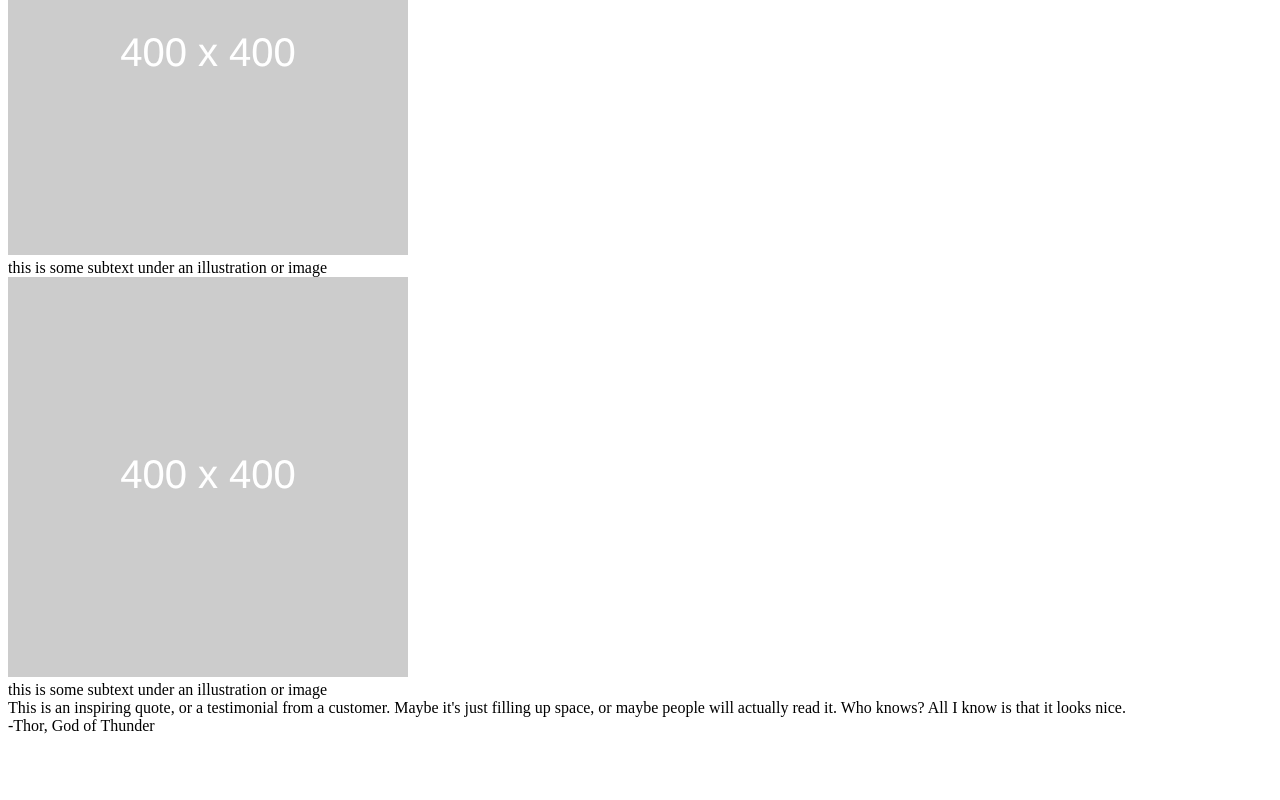
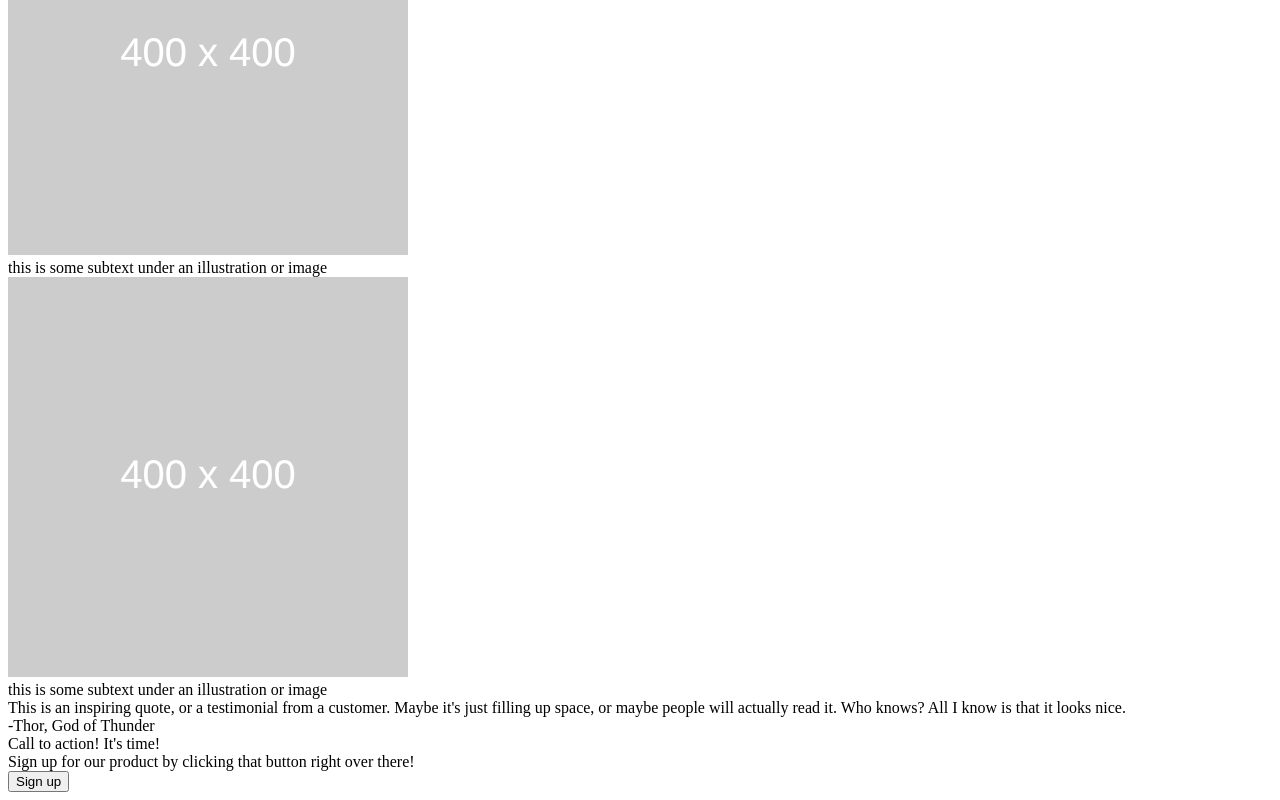
Before and after one commit to Kojapu/landing-page, a plain HTML site: page index.html in a window 1280 px wide. Shown: the part 1574-2374 px from the top of the page. Before the commit the page ends 2317 px from the top, so only its background shows below. Drawn offline with Linux system fonts and the light colour scheme.

Commit message:
Add content to call-to-action div

```diff
--- a/index.html
+++ b/index.html
@@ -40,7 +40,9 @@
     </div>
 
     <div class="call-to-action">
-
+        <div>Call to action! It's time!</div>
+        <div>Sign up for our product by clicking that button right over there!</div>
+        <div><button>Sign up</button></div>
     </div>
 
     <div class="footer">
```
